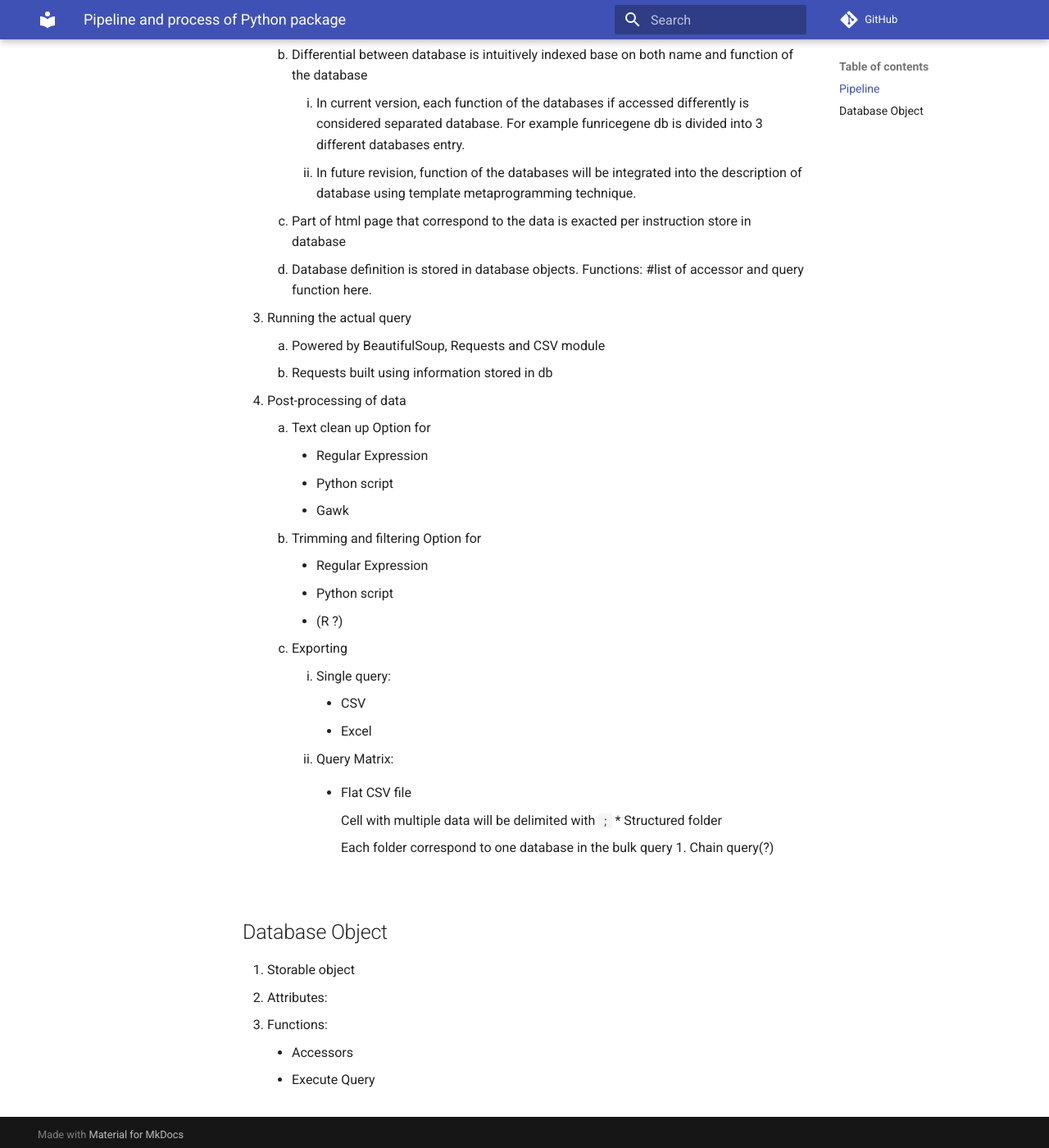
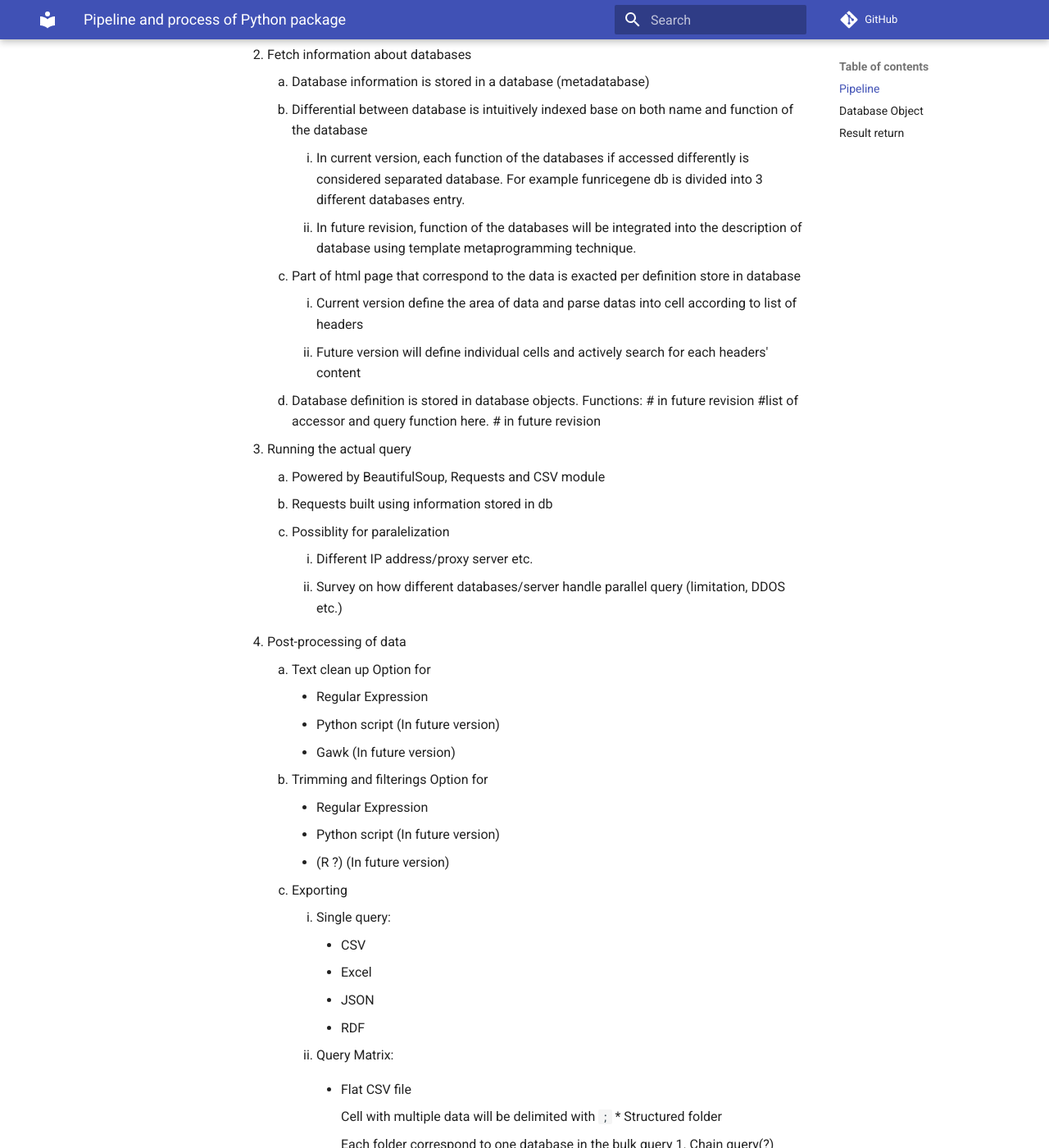
Before and after one commit to lamdv/lamdv.github.io, an MkDocs documentation site: the page built from docs/USTH/process.md, in a window 1280 px wide and 1400 px high, scrolled down 577 px. Shown: the whole window at 82% size. Built offline with MkDocs 1.6.1 and Material for MkDocs 9.7.7, drawn with Linux system fonts in a browser that asks for light colours; comment, search, counter and statistics services are not loaded; old or Windows-style settings are respelled for this version of MkDocs; some of the changed text lies outside the part shown.

Commit message:
jun 15 11:43

```diff
--- a/docs/USTH/process.md
+++ b/docs/USTH/process.md
@@ -16,29 +18,36 @@
     1. Differential between database is intuitively indexed base on both name and function of the database
         1. In current version, each function of the databases if accessed differently is considered separated database. For example funricegene db is divided into 3 different databases entry.
         1. In future revision, function of the databases will be integrated into the description of database using template metaprogramming technique.
-    1. Part of html page that correspond to the data is exacted per instruction store in database
-    1. Database definition is stored in database objects. Functions:
-        #list of accessor and query function here.
+    1. Part of html page that correspond to the data is exacted per definition store in database
+        1. Current version define the area of data and parse datas into cell according to list of headers
+        1. Future version will define individual cells and actively search for each headers' content
+    1. Database definition is stored in database objects. Functions: # in future revision
+        #list of accessor and query function here. # in future revision
 
 1. Running the actual query
     1. Powered by BeautifulSoup, Requests and CSV module
     1. Requests built using information stored in db
+    1. Possiblity for paralelization
+        1. Different IP address/proxy server etc.
+        1. Survey on how different databases/server handle parallel query (limitation, DDOS etc.)
 
 1. Post-processing of data
     1. Text clean up
         Option for
         * Regular Expression
-        * Python script
-        * Gawk
-    1. Trimming and filtering
+        * Python script (In future version)
+        * Gawk (In future version)
+    1. Trimming and filterings
         Option for
         * Regular Expression
-        * Python script
-        * (R ?)
+        * Python script (In future version)
+        * (R ?) (In future version)
     1. Exporting
         1. Single query:
             * CSV
             * Excel
+            * JSON
+            * RDF
         2. Query Matrix:
             * Flat CSV file
 
@@ -55,3 +64,7 @@
 1. Functions:
     * Accessors
     * Execute Query
+
+## Result return
+
+1. CSV
--- a/mkdocs.yml
+++ b/mkdocs.yml
@@ -11,6 +11,7 @@ docs_dir: docs
 site_dir: site
 pages:
   - Home: 'index.md'
+  - Curriculum Vitae: 'CV.md'
   - Scientific Journey:
     - 'Hành trình khoa học: Python và R': 'Scientific Journey\\intro.md'
     - '(Những) ngày đầu tiên': 'Scientific Journey\\day-one-ish.md'
```
Also changed, not shown: other parts of docs/USTH/process.md (+3 -1 lines), docs/CV.md (added, +129 -0 lines), docs/index.md (+1 -1 lines).
